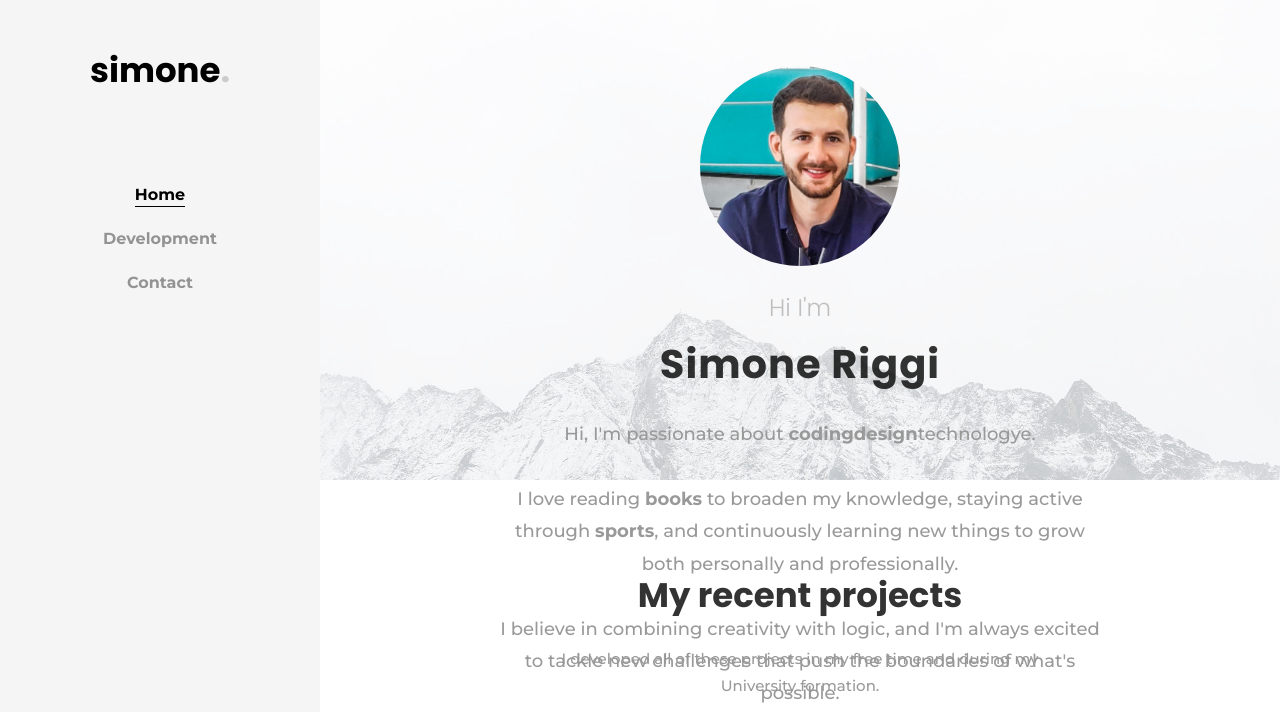
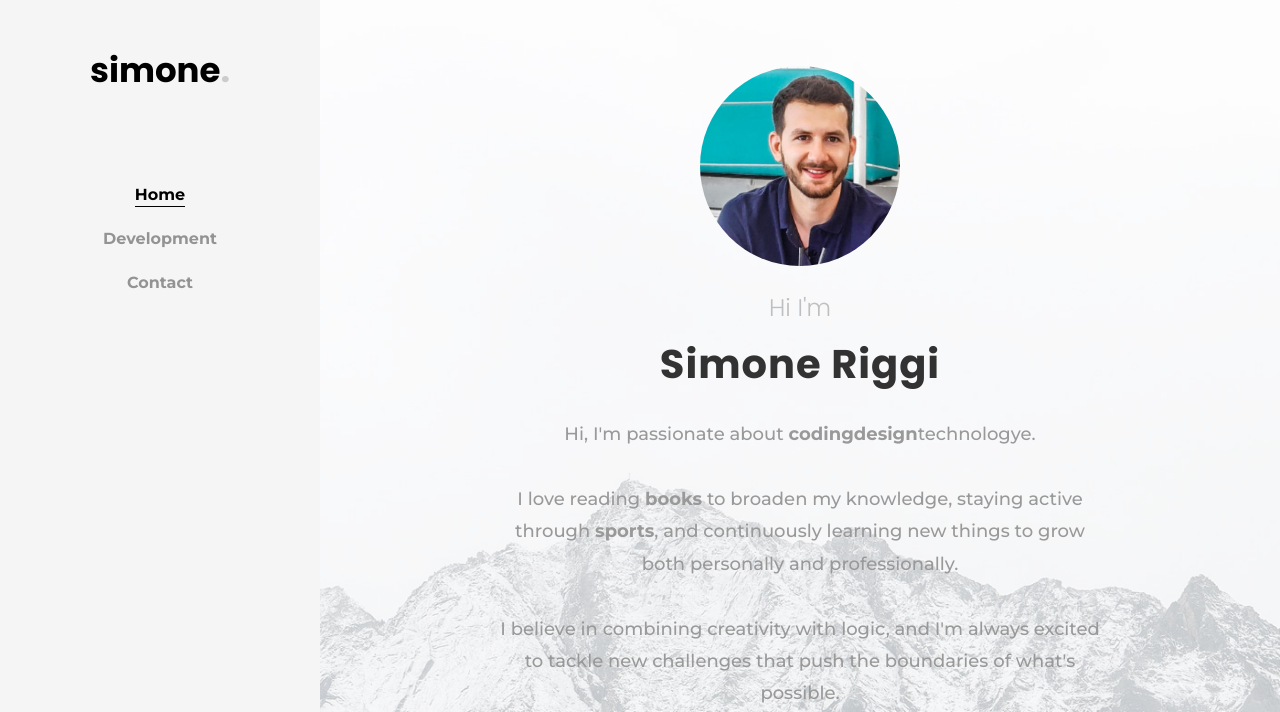
Before and after one commit to simoneriggi92/SimoneRiggi.github.io, a plain HTML site: page index.html in a window 1280 px wide. Shown: the top 712 px of the page. Drawn offline with Linux system fonts and the light colour scheme; some packages are replaced by stand-ins of ours; no server answers; files whose address does not match are found by name.

Commit message:
Update index.html

```diff
--- a/index.html
+++ b/index.html
@@ -51,7 +51,7 @@
 			</div>
 		</aside> <!-- END COLORLIB-ASIDE -->
 		<div id="colorlib-main">
-                           <div class="hero-wrap" style="background-image: url(images/bg_1.jpg); height: 60vh;">
+				<div class="hero-wrap js-fullheight" style="background-image: url(images/bg_1.jpg);" data-stellar-background-ratio="0.5">
 				<div class="overlay"></div>
 				<div class="js-fullheight d-flex justify-content-center align-items-center">
 					<div class="col-md-8 text text-center">
```
